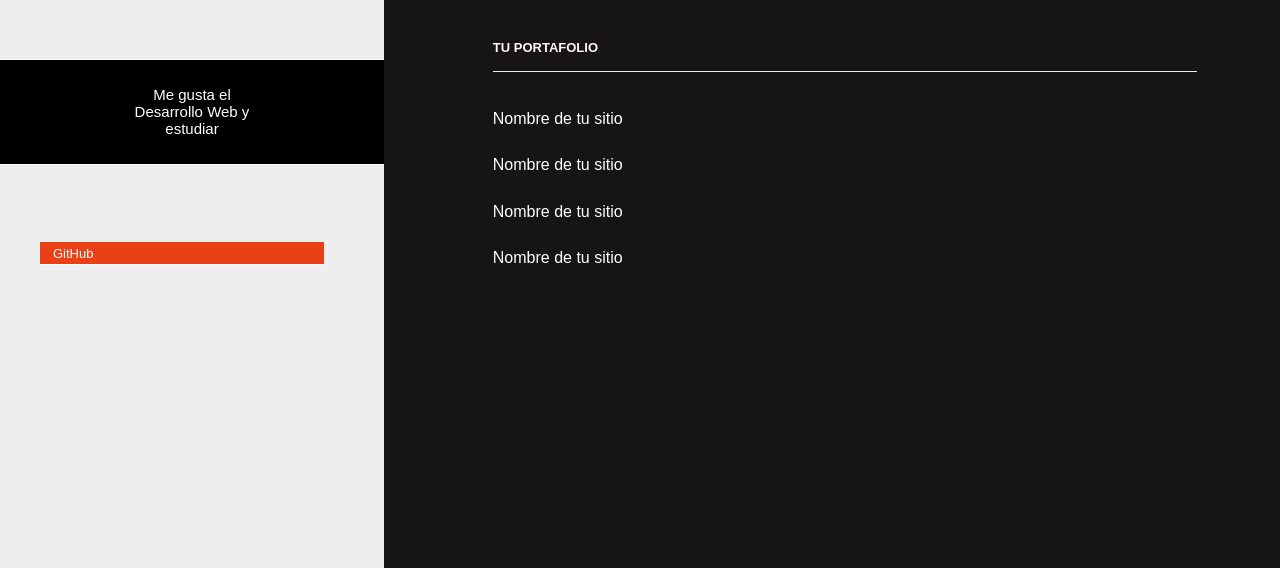
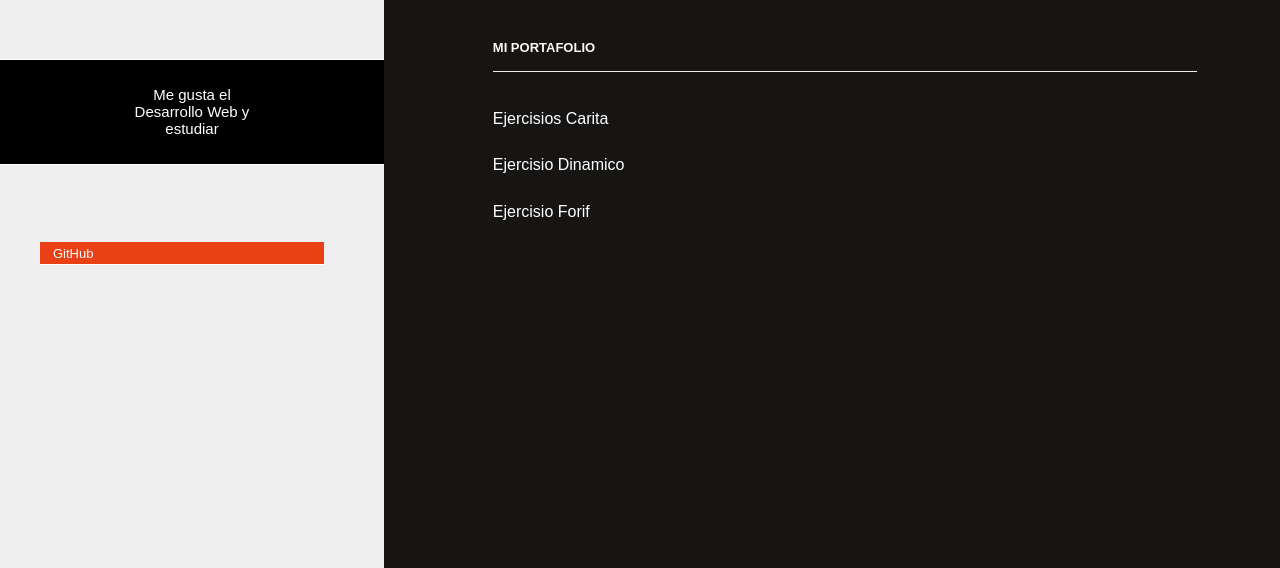
Before and after one commit to Valele2005/portafoliovalentinacortes, a plain HTML site: page index.html in a window 1280 px wide. Shown: the part 232-800 px from the top of the page. Drawn offline with Linux system fonts and the light colour scheme.

Commit message:
En este commit cambie nombre a mi portafolio y subi mis ejercisios carita , dinamico y forif

```diff
--- a/index.html
+++ b/index.html
@@ -72,11 +72,11 @@
 
     <div class="bloque">
       <!-- 5º Commit - Tu portafolio -->
-      <h3>Tu portafolio</h3>
-      <a href="#"><p>Nombre de tu sitio</p></a>
-      <a href="#"><p>Nombre de tu sitio</p></a>
-      <a href="#"><p>Nombre de tu sitio</p></a>
-      <a href="#"><p>Nombre de tu sitio</p></a>
+      <h3>Mi portafolio</h3>
+      <a href="https://github.com/Valele2005/carita_valentina_cortes"><p>Ejercisios Carita</p></a>
+      <a href="https://github.com/Valele2005/DINAMICO2"><p>Ejercisio Dinamico</p></a>
+      <a href="https://github.com/Valele2005/FORIF"><p>Ejercisio Forif</p></a>
+
     </div>
   </div>
 
```
